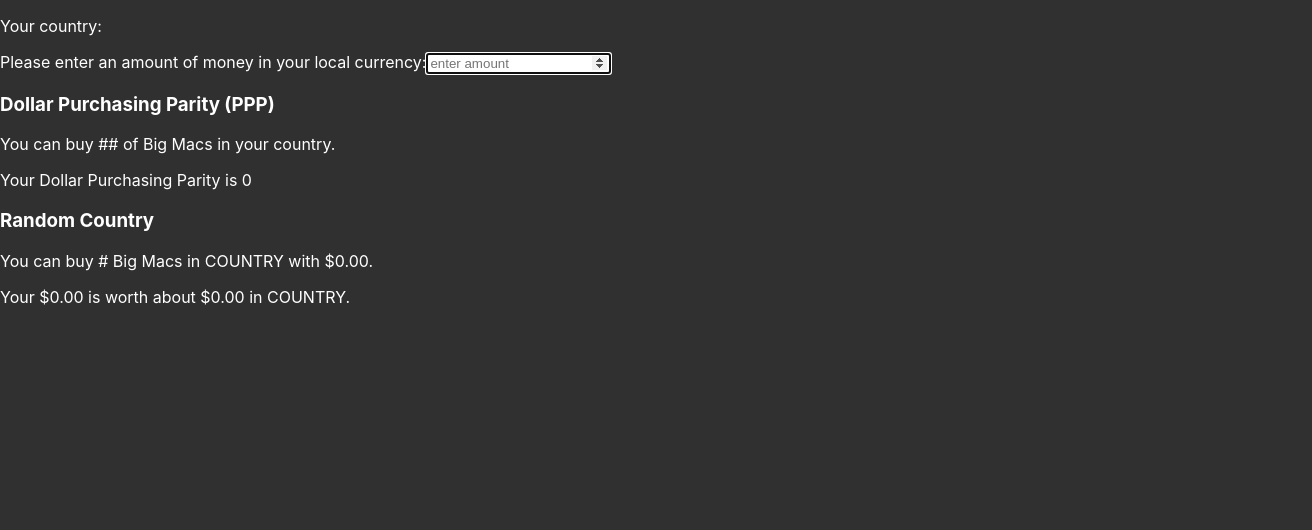
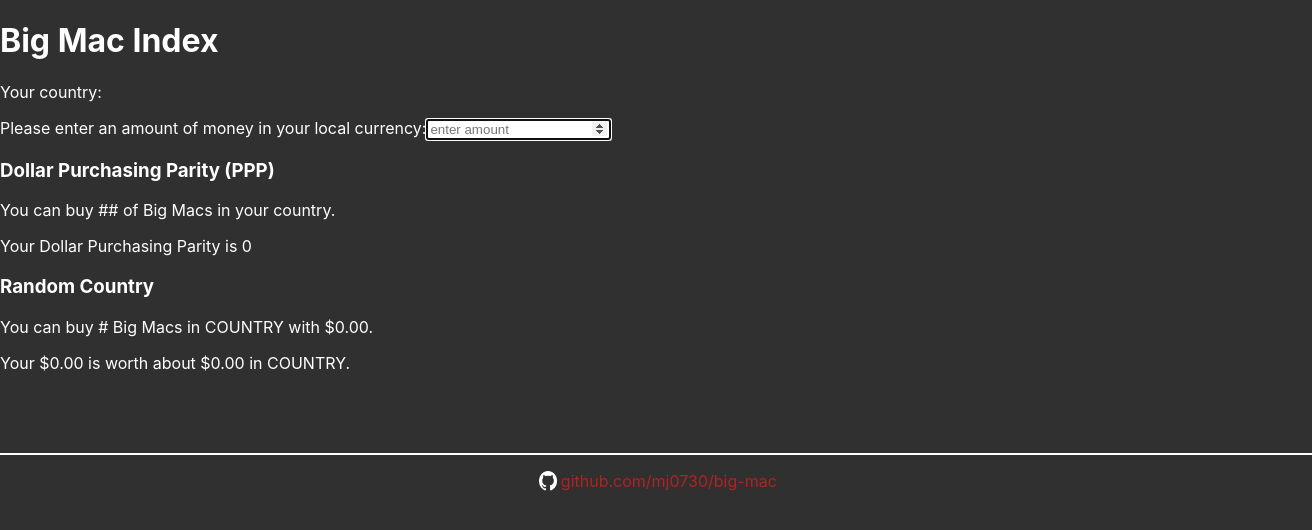
Before and after one commit to mj0730/big-mac, a React (Create React App) app: page / in a window 1280 px wide. Shown: the top 530 px of the page, 1312 px wide, since content can reach past the window. Built offline with nearby package versions, Linux system fonts and the light colour scheme; no server answers.

Commit message:
add footer and styling

```diff
--- a/src/App.css
+++ b/src/App.css
@@ -1,4 +1,34 @@
+:root {
+  --text-primary: #ffffff;
+  --border-primary: #ffffff;
+}
+
 body {
   background-color: #303030;
-  color: #ffffff;
+  color: var(--text-primary);
 }
+
+a {
+  text-decoration: none;
+  color: firebrick;
+}
+
+footer {
+  width: 100%;
+  margin-top: 5rem;
+  padding: 1rem;
+  border-top: 2px solid var(--border-primary);
+  display: flex;
+  flex-flow: row nowrap;
+  justify-content: center;
+  align-items: center;
+}
+
+footer img {
+  max-width: 1.1rem;
+  margin: 0 4px;
+}
+
+footer a {
+  display: flex;
+}
--- a/src/App.js
+++ b/src/App.js
@@ -27,9 +27,20 @@ function App() {
 
   return (
     <div className='App'>
+      <h1>Big Mac Index</h1>
       <Top amount={amount} setAmount={setAmount} userCountry={userCountry} />
       <Middle amount={amount} formatCurrency={formatCurrency} />
       <Bottom amount={amount} formatCurrency={formatCurrency} />
+      <footer>
+        <a
+          href='https://github.com/mj0730/big-mac/'
+          target='_blank'
+          rel='noreferrer noopener'
+          title='Visit the GitHub repository for this application'
+        >
+          <img src='./GitHub-Mark-Light-64px.png' alt='GitHub logo'></img>github.com/mj0730/big-mac
+        </a>
+      </footer>
     </div>
   );
 }
```
Also changed, not shown: public/GitHub-Mark-Light-64px.png (added).
